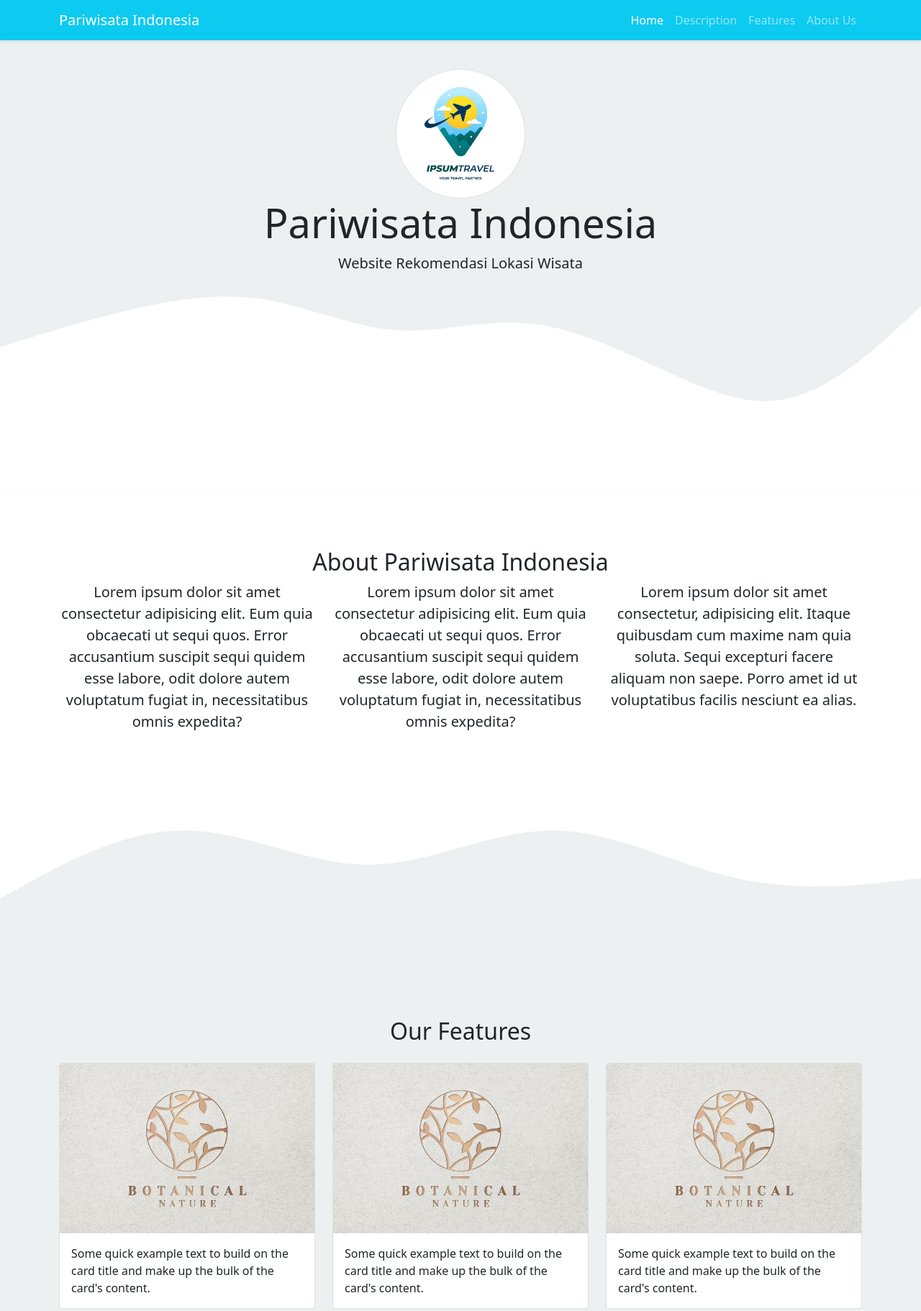
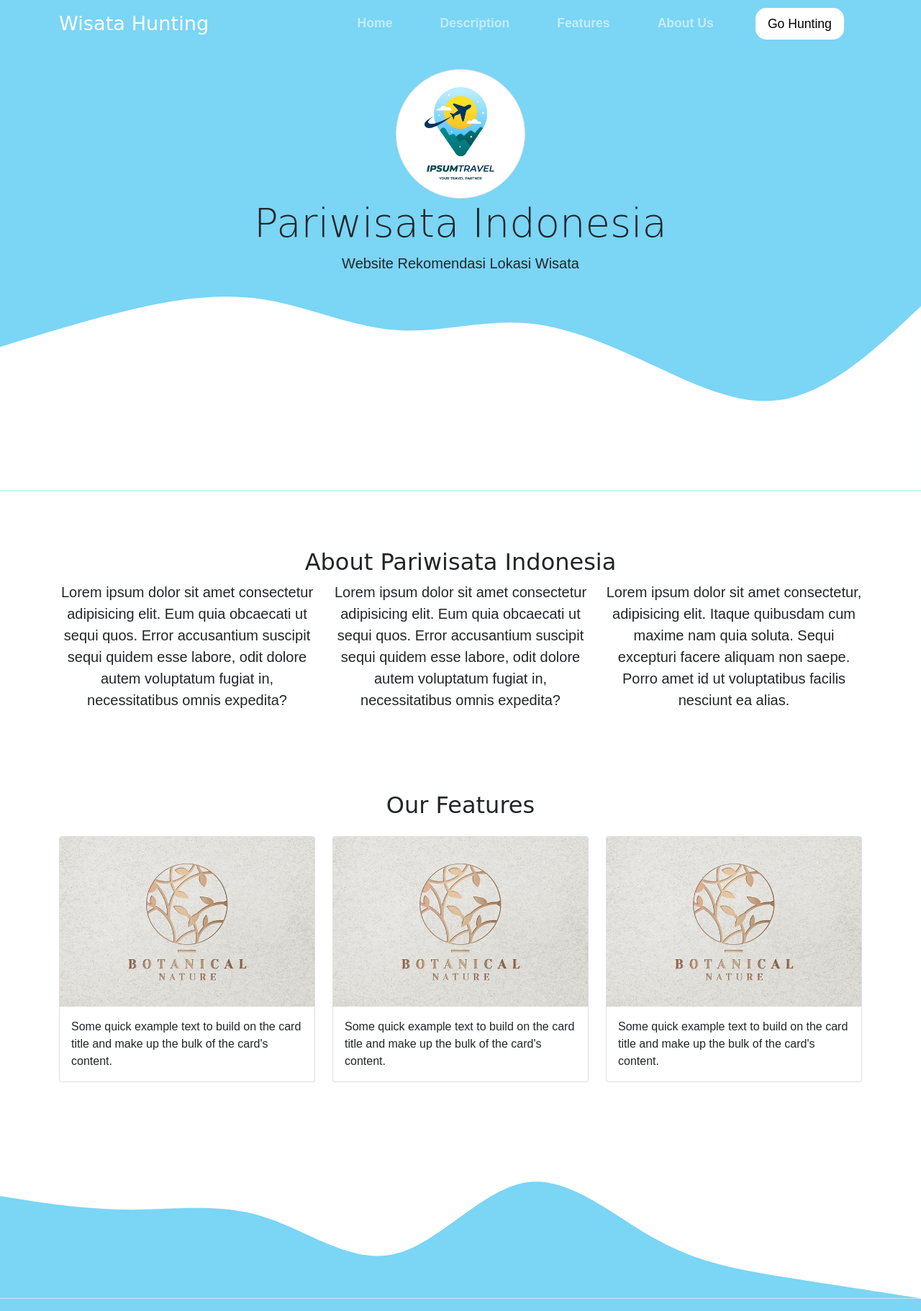
Before and after one commit to Alvin-Buana/breast-cancer-prediction, a website: page index.html in a window 1280 px wide. Shown: the top 1822 px of the page at 72% size. Drawn offline with nearby package versions, Linux system fonts and the light colour scheme.

Commit message:
Add website design : Adding features to the website and improving the appearance of the website

```diff
--- a/index.html
+++ b/index.html
@@ -7,25 +7,27 @@
     <!-- Bootstrap CSS -->
     <link href="https://cdn.jsdelivr.net/npm/bootstrap@5.0.2/dist/css/bootstrap.min.css" rel="stylesheet" integrity="sha384-EVSTQN3/azprG1Anm3QDgpJLIm9Nao0Yz1ztcQTwFspd3yD65VohhpuuCOmLASjC" crossorigin="anonymous" />
 
+    <link rel="icon" href="icon/navigation.svg" />
+
     <!-- Bootstrap Icons -->
     <link rel="stylesheet" href="https://cdn.jsdelivr.net/npm/bootstrap-icons@1.7.1/font/bootstrap-icons.css" />
 
     <!-- My CSS -->
     <link rel="stylesheet" href="style.css" />
-    <title>Pariwisata Indonesia</title>
+    <title>Wisata Hunting</title>
   </head>
   <body id="home">
     <!-- Navbar-->
-    <nav class="navbar navbar-expand-lg navbar-dark bg-info shadow-sm fixed-top">
+    <nav class="navbar navbar-expand-lg navbar-dark fixed-top">
       <div class="container">
-        <a class="navbar-brand" href="#">Pariwisata Indonesia</a>
+        <a class="navbar-brand" href="#home">Wisata Hunting</a>
         <button class="navbar-toggler" type="button" data-bs-toggle="collapse" data-bs-target="#navbarNav" aria-controls="navbarNav" aria-expanded="false" aria-label="Toggle navigation">
           <span class="navbar-toggler-icon"></span>
         </button>
         <div class="collapse navbar-collapse" id="navbarNav">
           <ul class="navbar-nav ms-auto">
             <li class="nav-item">
-              <a class="nav-link active" aria-current="page" href="#home">Home</a>
+              <a class="nav-link" aria-current="page" href="#home">Home</a>
             </li>
             <li class="nav-item">
               <a class="nav-link" href="#description">Description</a>
@@ -35,6 +37,9 @@
             </li>
             <li class="nav-item">
               <a class="nav-link" href="#about">About Us</a>
+            </li>
+            <li class="nav-item">
+              <a href="hunting/index.html"><button>Go Hunting</button></a>
             </li>
           </ul>
         </div>
@@ -78,13 +83,6 @@
           </div>
         </div>
       </div>
-      <svg xmlns="http://www.w3.org/2000/svg" viewBox="0 0 1440 320">
-        <path
-          fill="#ecf0f1"
-          fill-opacity="1"
-          d="M0,224L48,197.3C96,171,192,117,288,117.3C384,117,480,171,576,170.7C672,171,768,117,864,117.3C960,117,1056,171,1152,192C1248,213,1344,203,1392,197.3L1440,192L1440,320L1392,320C1344,320,1248,320,1152,320C1056,320,960,320,864,320C768,320,672,320,576,320C480,320,384,320,288,320C192,320,96,320,48,320L0,320Z"
-        ></path>
-      </svg>
     </section>
     <!-- Akhir Description -->
 
@@ -123,12 +121,11 @@
           </div>
         </div>
       </div>
-
       <svg xmlns="http://www.w3.org/2000/svg" viewBox="0 0 1440 320">
         <path
-          fill="#fff"
+          fill="#7bd5f5"
           fill-opacity="1"
-          d="M0,192L48,165.3C96,139,192,85,288,96C384,107,480,181,576,181.3C672,181,768,107,864,101.3C960,96,1056,160,1152,186.7C1248,213,1344,203,1392,197.3L1440,192L1440,320L1392,320C1344,320,1248,320,1152,320C1056,320,960,320,864,320C768,320,672,320,576,320C480,320,384,320,288,320C192,320,96,320,48,320L0,320Z"
+          d="M0,160L34.3,165.3C68.6,171,137,181,206,181.3C274.3,181,343,171,411,192C480,213,549,267,617,250.7C685.7,235,754,149,823,138.7C891.4,128,960,192,1029,229.3C1097.1,267,1166,277,1234,288C1302.9,299,1371,309,1406,314.7L1440,320L1440,320L1405.7,320C1371.4,320,1303,320,1234,320C1165.7,320,1097,320,1029,320C960,320,891,320,823,320C754.3,320,686,320,617,320C548.6,320,480,320,411,320C342.9,320,274,320,206,320C137.1,320,69,320,34,320L0,320Z"
         ></path>
       </svg>
     </section>
@@ -140,6 +137,7 @@
         <div class="row text-center">
           <div class="col">
             <h2>About Us</h2>
+            <p>We are the capstone team for the final project of Studi Independen Bersertifikat with Learning Path Machine Learning and Front-End Web Developer.</p>
           </div>
         </div>
         <div class="row justify-content-evenly">
@@ -161,18 +159,11 @@
           </div>
         </div>
       </div>
-      <svg xmlns="http://www.w3.org/2000/svg" viewBox="0 0 1440 320">
-        <path
-          fill="#0dcaf0"
-          fill-opacity="1"
-          d="M0,128L48,154.7C96,181,192,235,288,240C384,245,480,203,576,165.3C672,128,768,96,864,112C960,128,1056,192,1152,213.3C1248,235,1344,213,1392,202.7L1440,192L1440,320L1392,320C1344,320,1248,320,1152,320C1056,320,960,320,864,320C768,320,672,320,576,320C480,320,384,320,288,320C192,320,96,320,48,320L0,320Z"
-        ></path>
-      </svg>
     </section>
     <!-- Akhir About Us -->
 
     <!-- Footer -->
-    <footer class="bg-info text-white text-center pb-5">
+    <footer class="text-white text-center pb-5">
       <p>Created with <i class="bi bi-heart-fill text-danger"></i> by <a href="https://github.com/koriisabellaa" class="text-white fw-bold">Tim ID: CSD-019</a></p>
     </footer>
     <!-- Akhir Footer -->
--- /dev/null
+++ b/src/index.js
@@ -0,0 +1 @@
+import "../style.css";
--- a/style.css
+++ b/style.css
@@ -1,12 +1,90 @@
+.navbar {
+  background-color: #7bd5f5;
+}
+
+.navbar-brand {
+  transition: 0.5s;
+}
+
+.navbar-brand:hover {
+  opacity: 0.8;
+}
+
+h1,
+h2,
+h3 {
+  font-family: cursive;
+}
+
+p,
+a {
+  font-family: sans-serif;
+}
+
+nav li {
+  padding-left: 25px;
+  padding-right: 25px;
+}
+
+nav ul li a {
+  font-weight: bold;
+  color: #fff;
+}
+
+nav ul li a:active {
+  color: #7bd5f5;
+}
+
+nav ul li a button {
+  height: 2.3em;
+  color: white;
+  width: 7em;
+  border: none;
+  border-radius: 15px;
+}
+nav ul li a button:active {
+  transform: scale(0.95);
+}
+
+nav .container a.navbar-brand {
+  font-family: cursive;
+  color: white;
+  font-size: 1.7rem;
+}
+
 .jumbotron {
   padding-top: 6rem;
-  background-color: #ecf0f1;
+  background-color: #7bd5f5;
 }
 
 #features {
-  background-color: #ecf0f1;
+  background-color: #fff;
 }
 
+#about {
+  background-color: #7bd5f5;
+}
 section {
   padding-top: 5rem;
 }
+
+nav ul li {
+  font-weight: bold;
+  font-family: sans-serif;
+  font-size: 1.1rem;
+}
+
+nav ul li a button {
+  background-color: #fff;
+  font-family: sans-serif;
+  font-size: 1.1rem;
+  color: black;
+  width: 7em;
+  height: 2.5em;
+  border: none;
+  border-radius: 15px;
+}
+
+footer {
+  background-color: #7bd5f5;
+}
```
Also changed, not shown: hunting/index.html (added, +27 -0 lines), package.json (added, +36 -0 lines), webpack.config.js (added, +47 -0 lines), dist/bundle.js (added), dist/main.js (added), icon/navigation.svg (added), 1 other file.
